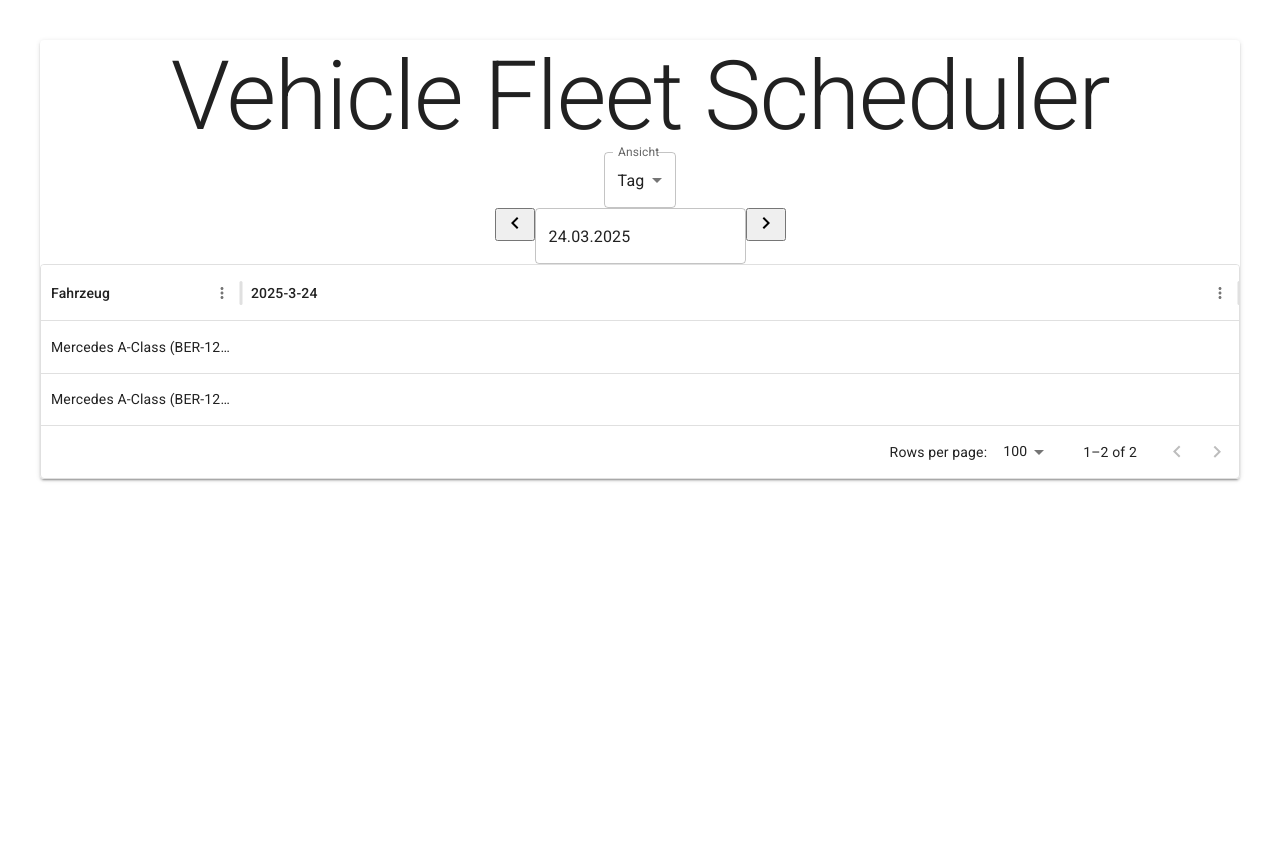
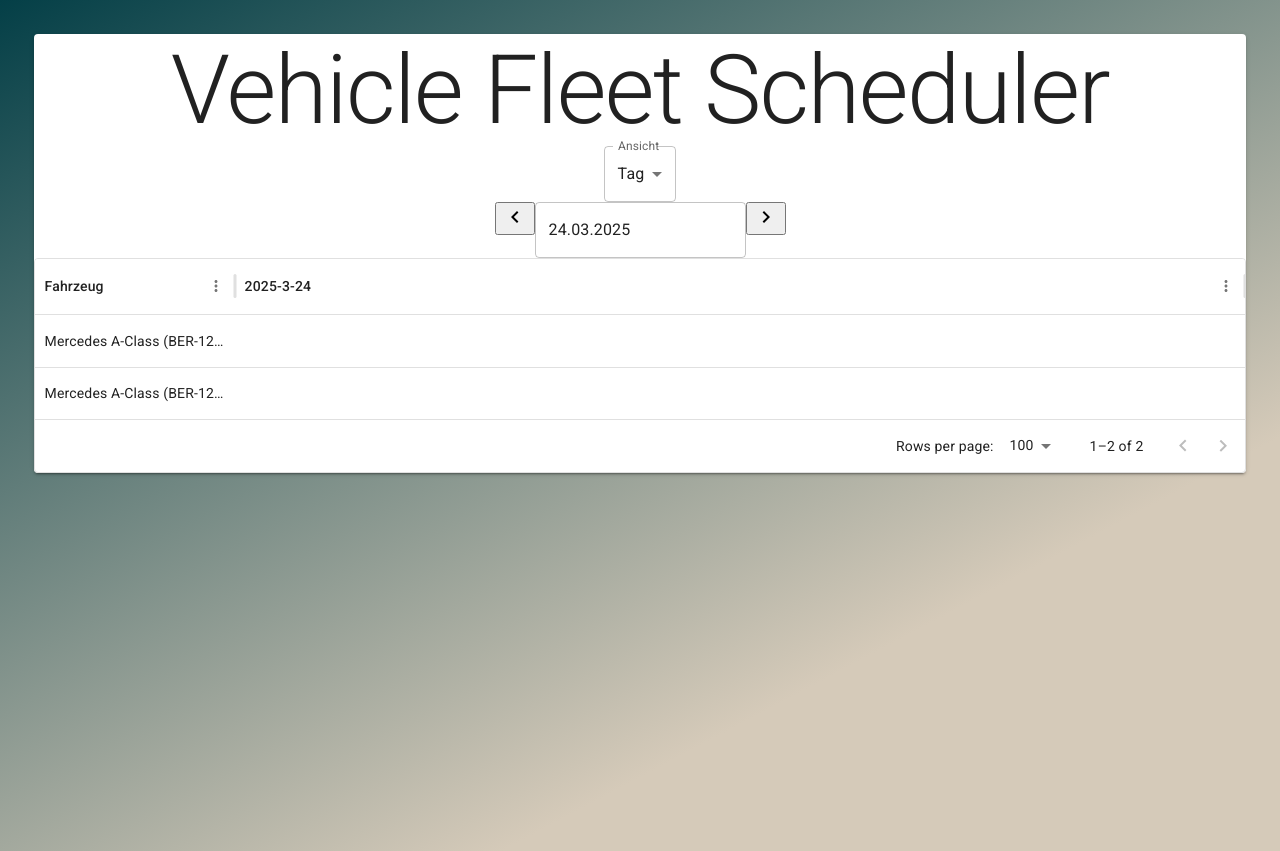
Before and after one commit to JohannaFa/vehicle-fleet-scheduler, a React (Vite) app: page / in a window 1280 px wide. Before the commit the page ends 800 px from the top, so only its background shows below. Built offline with nearby package versions, Linux system fonts and the light colour scheme.

Commit message:
added background

```diff
--- a/src/App.css
+++ b/src/App.css
@@ -1,6 +1,4 @@
-#root {
-  max-width: 1280px;
-  margin: 0 auto;
-  padding: 2rem;
-  text-align: center;
+:root {
+
+
 }
--- a/src/index.css
+++ b/src/index.css
@@ -2,13 +2,25 @@
   font-family: system-ui, Avenir, Helvetica, Arial, sans-serif;
   line-height: 1.5;
   font-weight: 400;
+  padding: 2%;
+  text-align: center;
 
   color-scheme: light dark;
   color: rgba(76, 76, 76, 0.87);
-  background-color: #ffffff;
 
   font-synthesis: none;
   text-rendering: optimizeLegibility;
   -webkit-font-smoothing: antialiased;
   -moz-osx-font-smoothing: grayscale;
 }
+
+html{
+  background: linear-gradient(152deg, rgba(4,63,71,1) 0%, rgba(213,202,185,1) 73%, rgba(213,202,185,1) 100%);
+  background-size: cover;
+  background-repeat: no-repeat;
+  height: 100%;
+  margin: 0;
+  padding: 0;
+  height: 100%;
+  overflow: hidden;
+}
```
